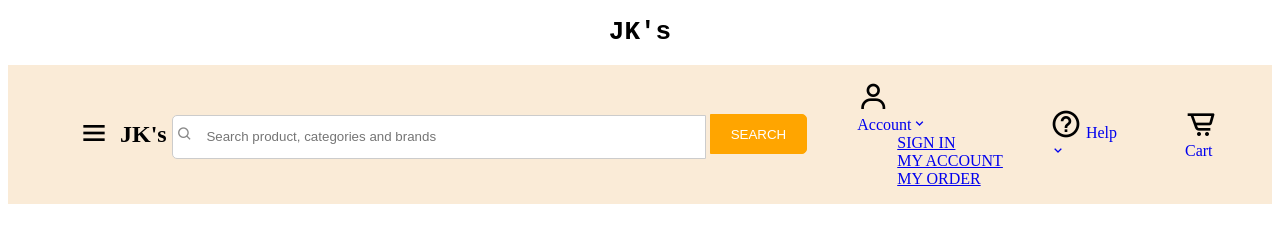
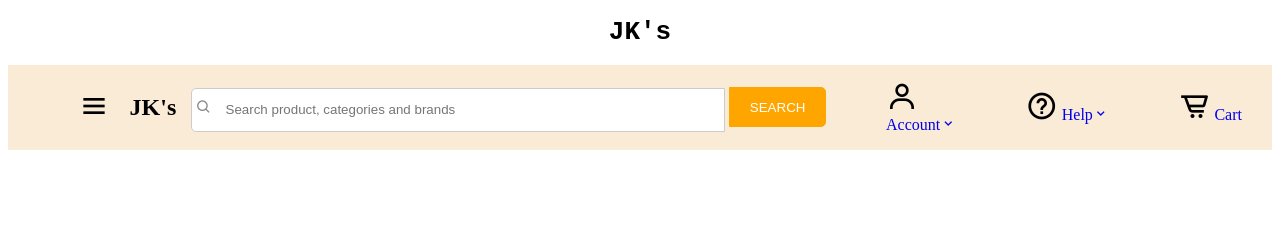
Before and after one commit to kendii001/Ecommerce, a plain HTML site: page index.html in a window 1280 px wide. Drawn offline with nearby package versions, Linux system fonts and the light colour scheme.

Commit message:
add the changes

```diff
--- a/index.html
+++ b/index.html
@@ -31,7 +31,7 @@
                     <div id="container">
                         <span class="text">Account</span><i class='bx bx-chevron-down'></i>
                     </div>
-                    <ul class="dropdown" id="drop" >
+                    <ul class="dropdown" id="drop"style="display:none;">
                         <li><a href="#">SIGN IN</a></li>
                         <li><a href="#">MY ACCOUNT</a></li>
                         <li><a href="#">MY ORDER</a></li>
```
